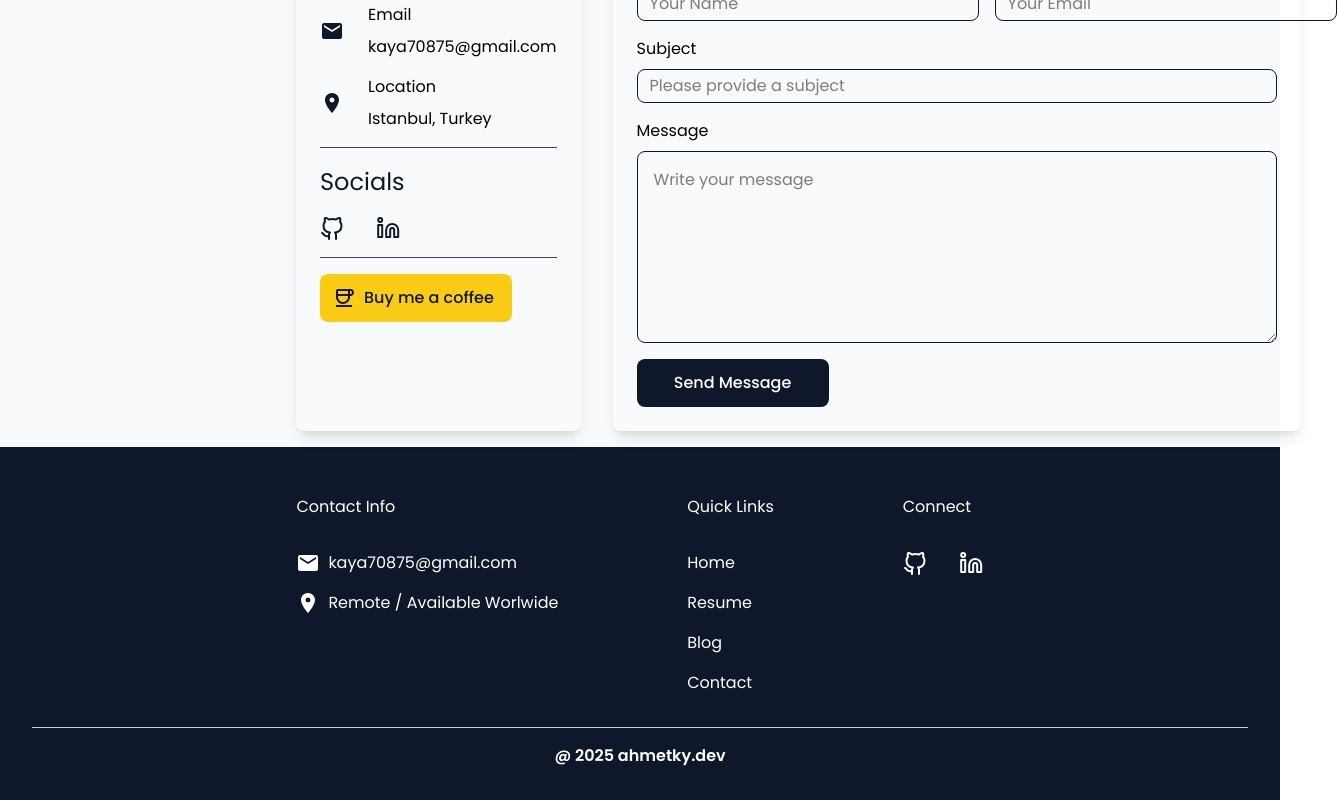
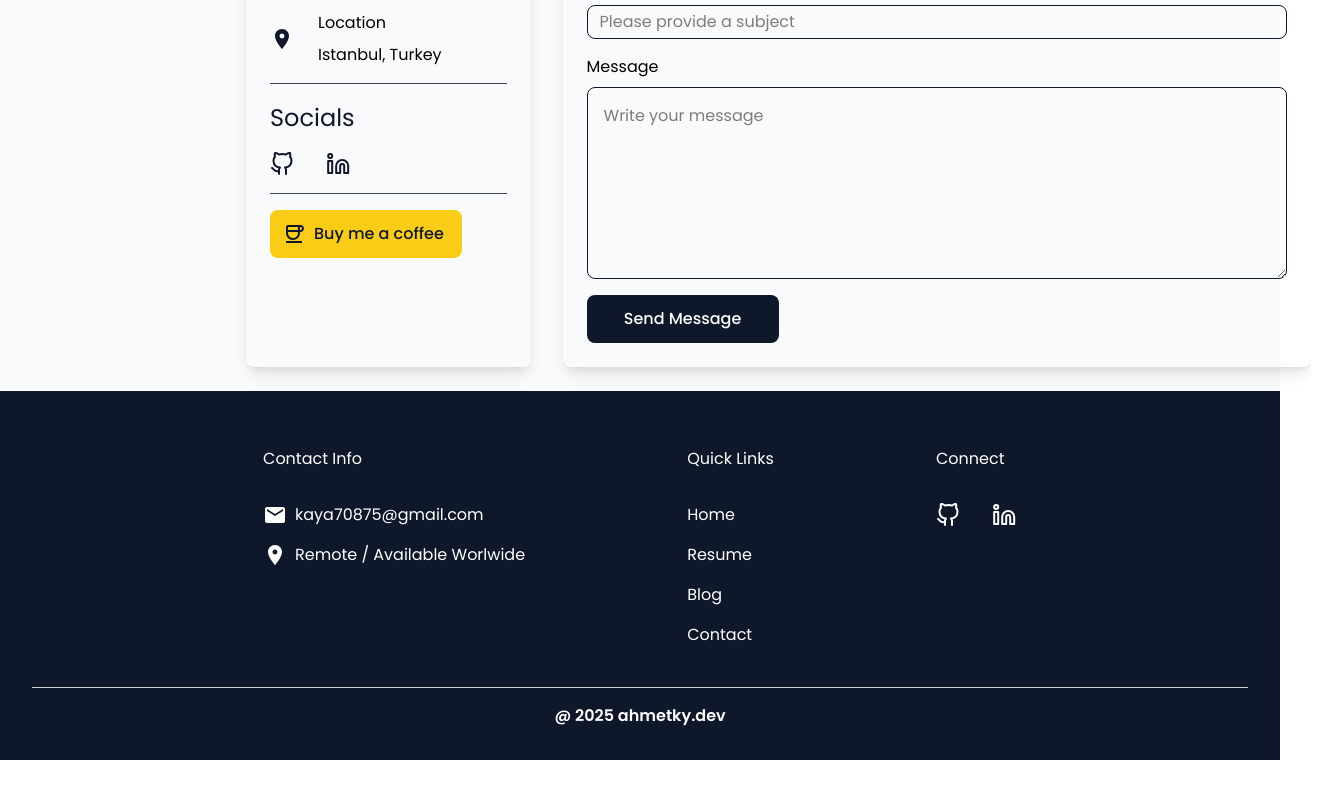
Before and after one commit to kaya70875/personal, a Next.js app: page / in a window 1280 px wide. Shown: the part 3816-4616 px from the top of the page, 1337 px wide, since content can reach past the window. After the commit the page ends 4576 px from the top, so only its background shows below. Built offline with nearby package versions, Linux system fonts and the light colour scheme.

Commit message:
update global.css

```diff
--- a/src/app/globals.css
+++ b/src/app/globals.css
@@ -2,6 +2,10 @@
 
 * {
   box-sizing: border-box;
+}
+
+:root {
+  --navbar-height: 137px;
 }
 
 h1 {
@@ -31,7 +35,11 @@ h3 {
 
 @layer base {
   .default-container {
-    @apply px-4 lg:px-[120px] xl:px-[200px] 2xl:px-[250px] py-4
+    @apply px-4 lg:px-[80px] xl:px-[150px] 2xl:px-[250px] py-6
+  }
+
+  .navbar-space {
+    margin-top: var(--navbar-height);
   }
 
   .sections-gap {
```
